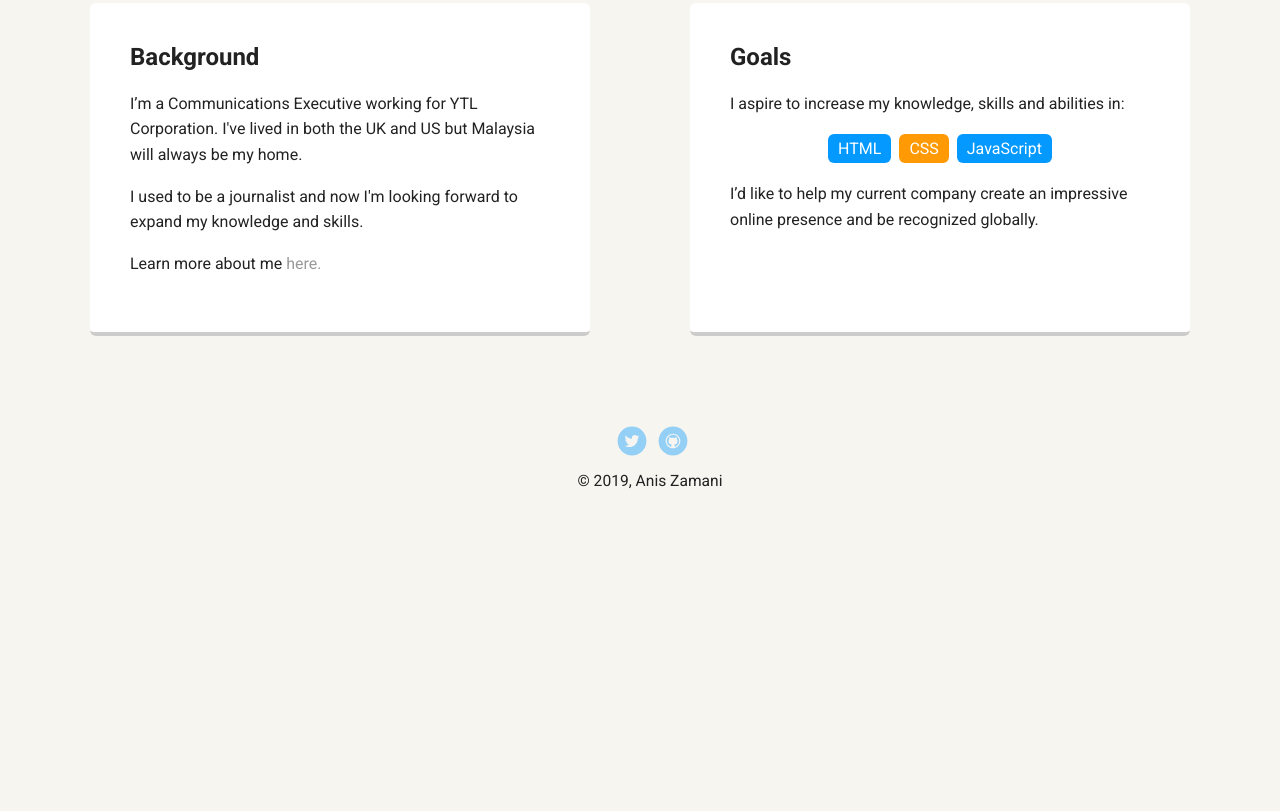
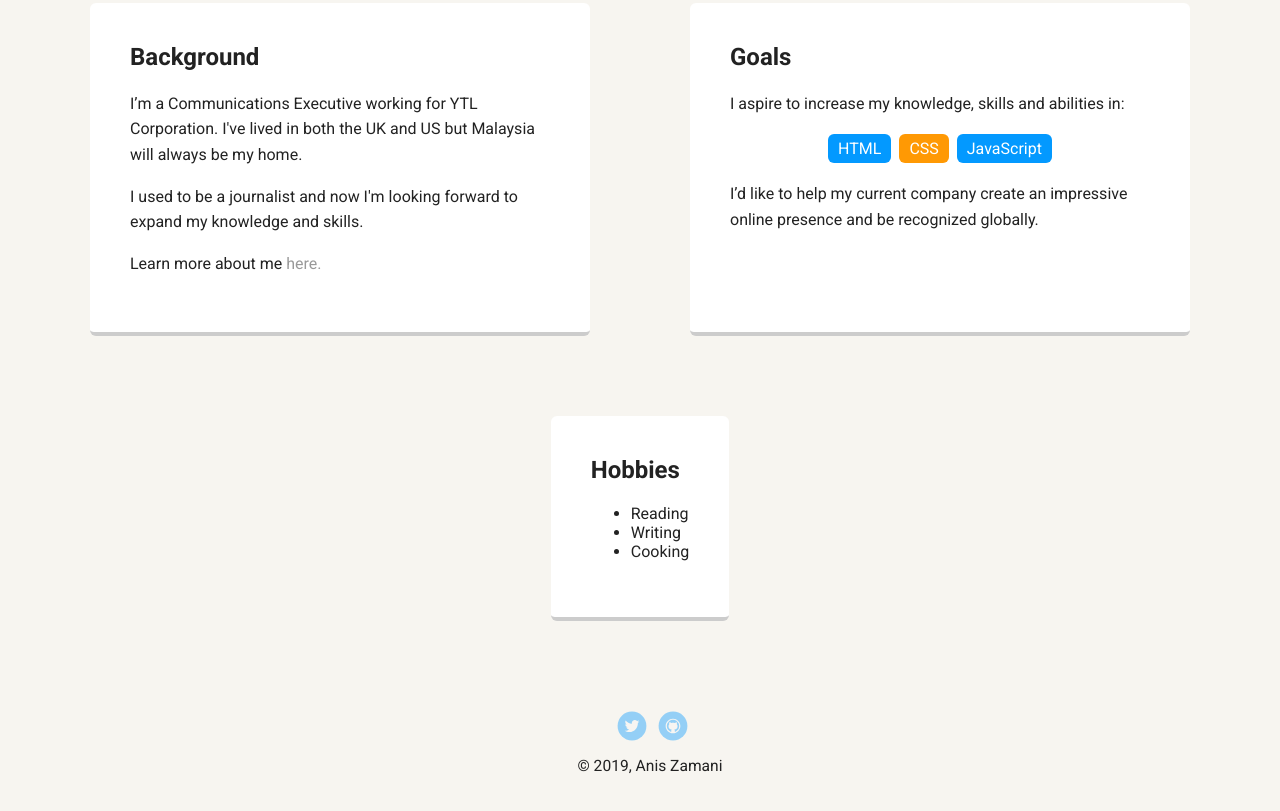
Before and after one commit to aniszamani/techdegree-project-1, a plain HTML site: page index.html in a window 1280 px wide. Shown: the part 517-1328 px from the top of the page. Before the commit the page ends 1103 px from the top, so only its background shows below. Drawn offline with Linux system fonts and the light colour scheme; a web font is replaced by a local one.

Commit message:
Added hobbies

```diff
--- a/index.html
+++ b/index.html
@@ -40,6 +40,17 @@
         </ul>
         <p>I’d like to help my current company create an impressive online presence and be recognized globally.</p>
       </div>
+    </main>
+
+    <main class="flex">
+      <div class="card">
+        <h2>Hobbies</h2>
+        <ul>
+          <li>Reading</li>
+          <li>Writing</li>
+          <li>Cooking</li>
+        </ul>
+      </div>
 
     </main>
     <footer>
--- a/styles.css
+++ b/styles.css
@@ -154,9 +154,6 @@ a.social {
 a.twitter {
   background-image: url(images/twitter.svg);
 }
-a.linkedin {
-  background-image: url(images/linkedin.svg);
-}
 a.github {
   background-image: url(images/github.svg);
 }
```
